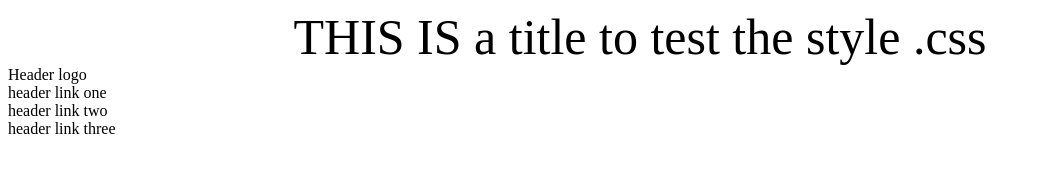
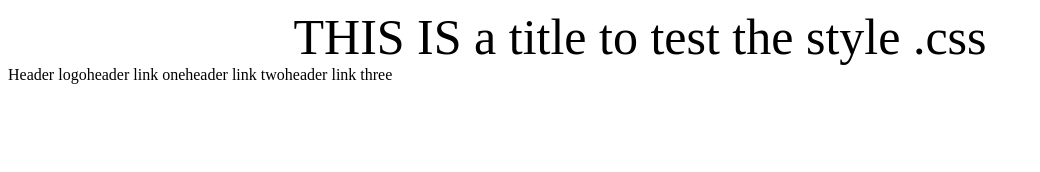
Before and after one commit to Zephyre3777/landing-page, a plain HTML site: page index.html in a window 1280 px wide. Shown: the whole page, without its empty margins (0-1040 px from the left). Drawn offline with Linux system fonts and the light colour scheme.

Commit message:
made everything flex

```diff
--- a/style.css
+++ b/style.css
@@ -4,3 +4,15 @@
     align-items: center;
     font-size: 50px;
 }
+
+.top{
+
+    display: flex;
+
+}
+
+.links{
+
+    display:flex;
+
+}
```
